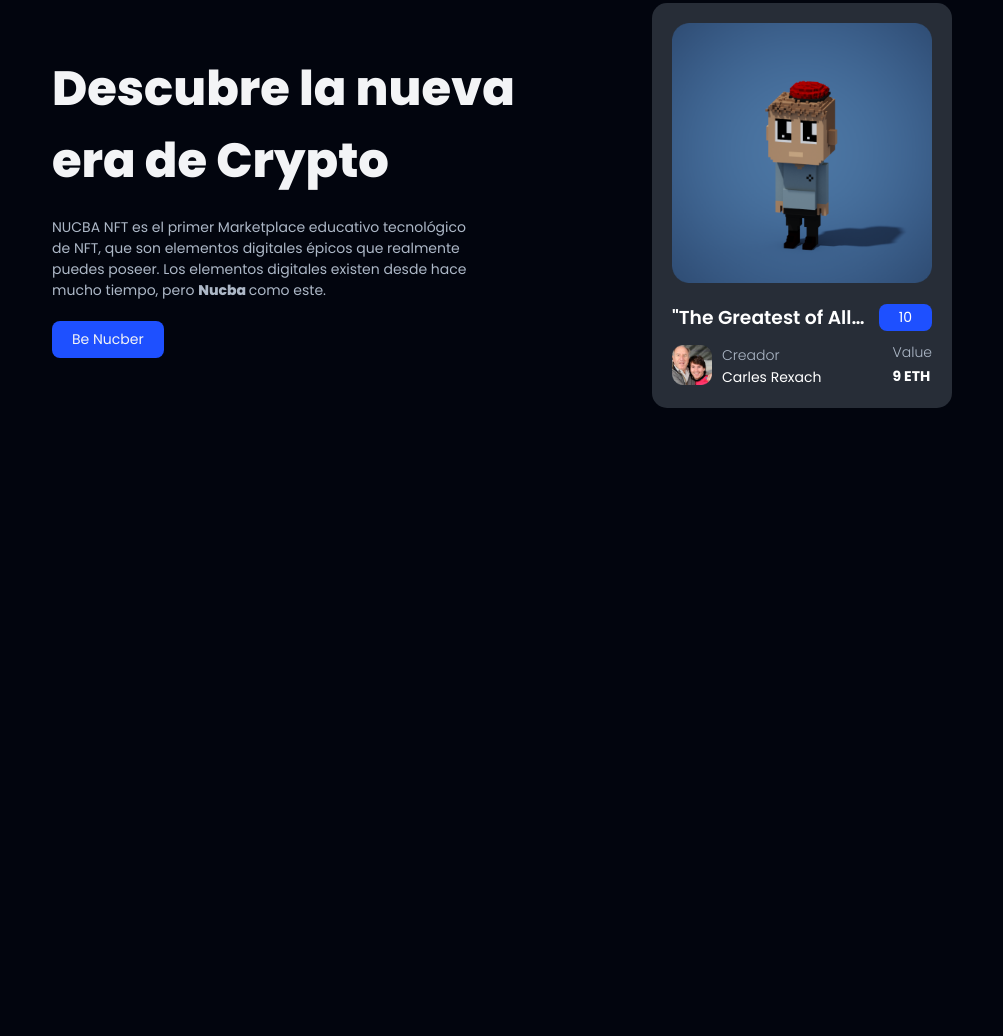
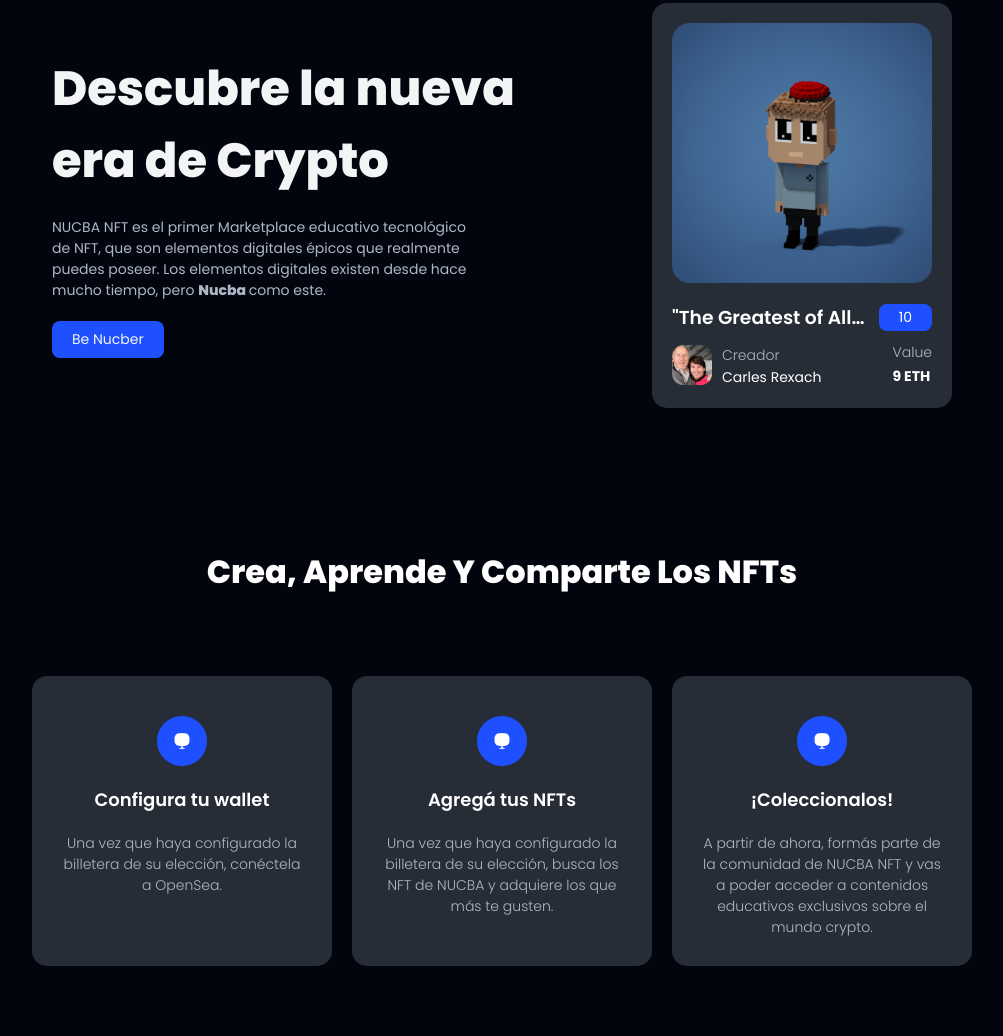
Before and after one commit to nylzen/nucba-3517, a plain HTML site: page NUCBANFT/index.html in a window 1280 px wide. Shown: the part 132-1168 px from the top of the page, without its empty margins (138-1141 px from the left). Before the commit the page ends 800 px from the top, so only its background shows below. Drawn offline with Linux system fonts and the light colour scheme.

Commit message:
seccion info

```diff
--- a/NUCBANFT/assets/styles.css
+++ b/NUCBANFT/assets/styles.css
@@ -35,6 +35,8 @@ body {
   --font-black: 800;
 
   --font-sm: 14px;
+  --font-sd: 18px;
+  --font-md: 32px;
   --font-xl: 48px;
 }
 
@@ -47,7 +49,7 @@ body {
   font-family: var(--font-poppins);
 }
 
-/* Header */
+/*  ================== HEADER ==================*/
 .header {
   background: var(--secondary);
   display: flex;
@@ -98,7 +100,7 @@ body {
   cursor: pointer;
 }
 
-/* MAIN */
+/*  ================== MAIN ==================*/
 main {
   display: flex;
   flex-direction: column;
@@ -220,3 +222,56 @@ main {
 .hero-card-price span {
   font-weight: var(--font-bold);
 }
+
+/*  ================== INFO ==================*/
+#info {
+  padding: 70px 0;
+  max-width: 1200px;
+  display: flex;
+  flex-direction: column;
+  justify-content: center;
+  align-items: center;
+  gap: 80px;
+}
+
+#info h2 {
+  font-size: var(--font-md);
+  font-weight: var(--font-black);
+}
+
+.info-cards-container {
+  display: flex;
+  gap: 20px;
+  flex-wrap: wrap;
+  justify-content: space-around;
+  align-items: center;
+}
+
+.info-card {
+  text-align: center;
+  background: var(--secondary);
+  display: flex;
+  flex-direction: column;
+  align-items: center;
+  justify-content: baseline;
+  gap: 20px;
+  border-radius: 15px;
+  padding: 40px 30px;
+  max-width: 300px;
+  height: 290px;
+}
+
+.info-card img {
+  width: 50px;
+}
+
+.info-card h3 {
+  font-weight: var(--font-semibold);
+  font-size: var(--font-sd);
+}
+
+.info-card p {
+  font-size: var(--font-sm);
+  font-weight: var(--font-light);
+  color: var(--text-gray);
+}
--- a/NUCBANFT/index.html
+++ b/NUCBANFT/index.html
@@ -72,6 +72,42 @@
           </div>
         </div>
       </section>
+      <!-- INFO -->
+      <section id="info">
+        <h2>Crea, Aprende Y Comparte Los NFTs</h2>
+        <div class="info-cards-container">
+          <!-- CARD 1 -->
+          <div class="info-card">
+            <img src="./assets/img/info/info-icon.png" alt="Icono NFT" />
+            <h3>Configura tu wallet</h3>
+            <p>
+              Una vez que haya configurado la billetera de su elección,
+              conéctela a OpenSea.
+            </p>
+          </div>
+
+          <!-- CARD 2 -->
+          <div class="info-card">
+            <img src="./assets/img/info/info-icon.png" alt="Icono NFT" />
+            <h3>Agregá tus NFTs</h3>
+            <p>
+              Una vez que haya configurado la billetera de su elección, busca
+              los NFT de NUCBA y adquiere los que más te gusten.
+            </p>
+          </div>
+
+          <!-- CARD 3 -->
+          <div class="info-card">
+            <img src="./assets/img/info/info-icon.png" alt="Icono NFT" />
+            <h3>¡Coleccionalos!</h3>
+            <p>
+              A partir de ahora, formás parte de la comunidad de NUCBA NFT y vas
+              a poder acceder a contenidos educativos exclusivos sobre el mundo
+              crypto.
+            </p>
+          </div>
+        </div>
+      </section>
     </main>
   </body>
 </html>
```
